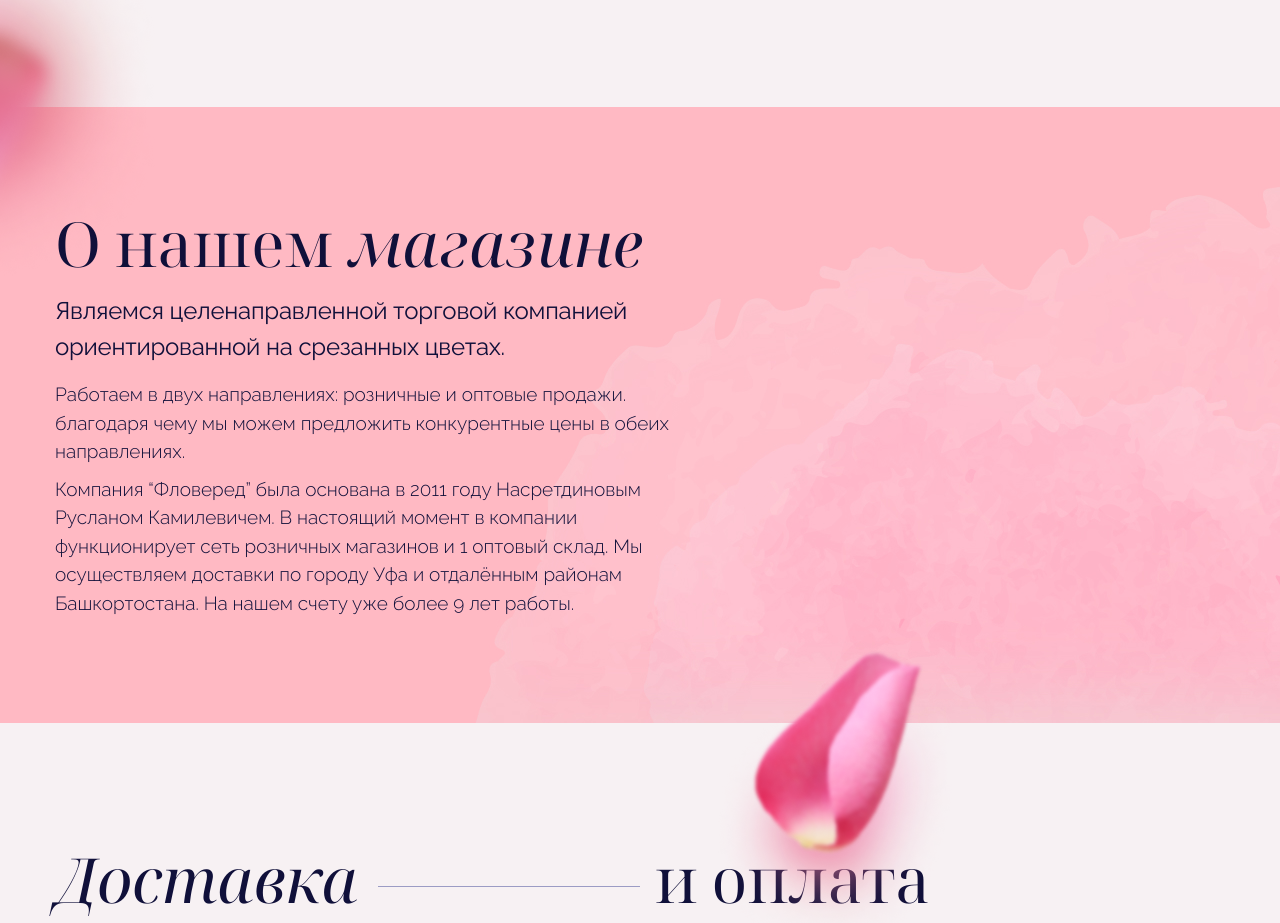
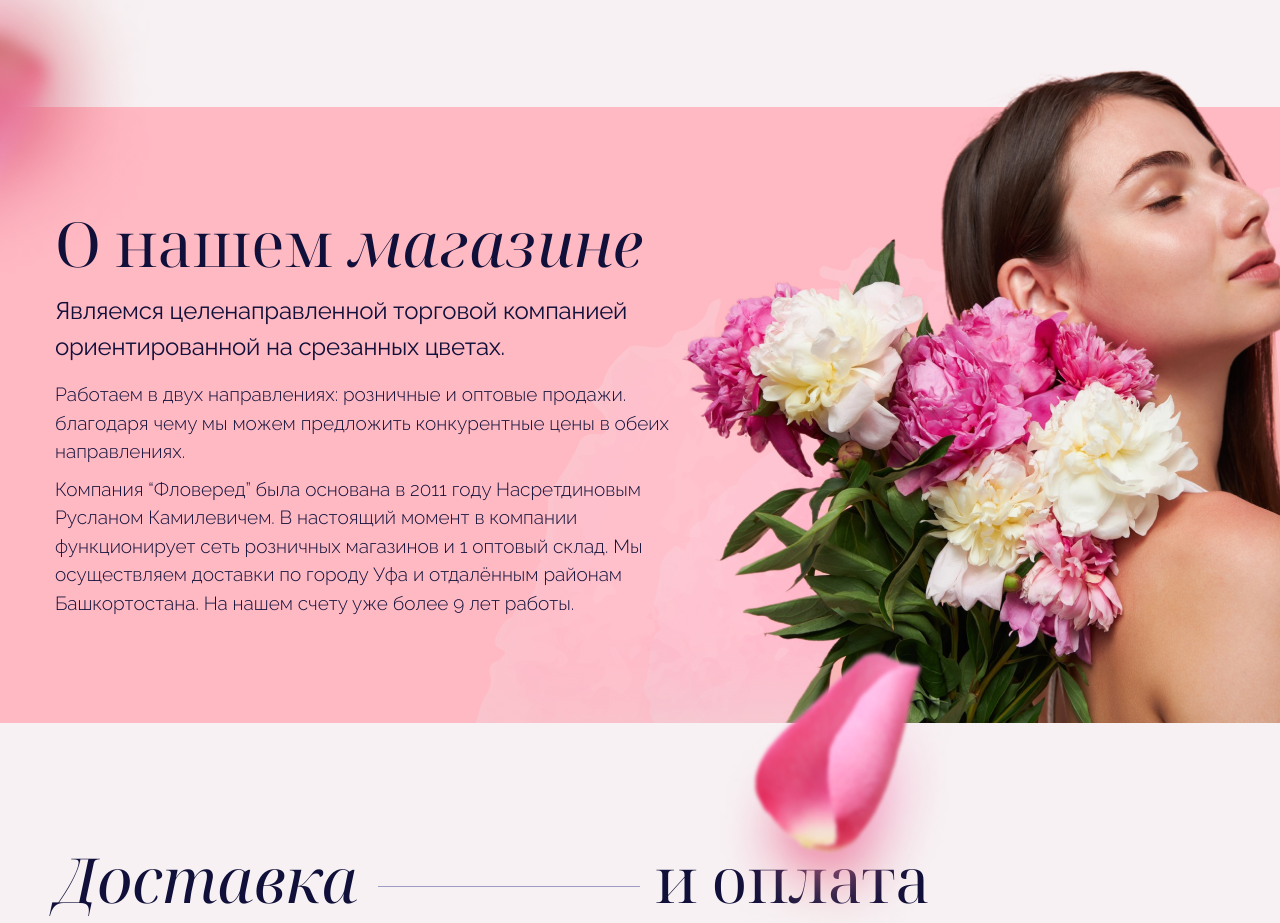
Before and after one commit to htmljpg/flowers, a plain HTML site: page index.html in a window 1280 px wide. Shown: the part 2257-3180 px from the top of the page. Drawn offline with Linux system fonts and the light colour scheme.

Commit message:
add html

```diff
--- a/index.html
+++ b/index.html
@@ -428,7 +428,7 @@
                     <p class="section__text light">Работаем в двух направлениях: розничные и оптовые продажи. благодаря чему мы можем предложить конкурентные цены в обеих направлениях.</p>
                     <p class="section__text light">Компания “Фловеред” была основана в 2011 году Насретдиновым Русланом Камилевичем. В настоящий момент в компании функционирует сеть розничных магазинов и 1 оптовый склад. Мы осуществляем доставки по городу Уфа и отдалённым районам Башкортостана. На нашем счету уже более 9 лет работы.</p>
                 </div>
-                <img class="section__picture about-picture d-md-none" src="img/girl.png" alt="girl">
+                <img class="section__picture about-picture d-none d-md-block" src="img/girl.png" alt="girl">
             </div>
             <img class="section__flower section__flower--1 point-events-none parallax-layer" src="img/flower-2.png" alt="decor" data-parallax-deep="100">
         </section>
```
